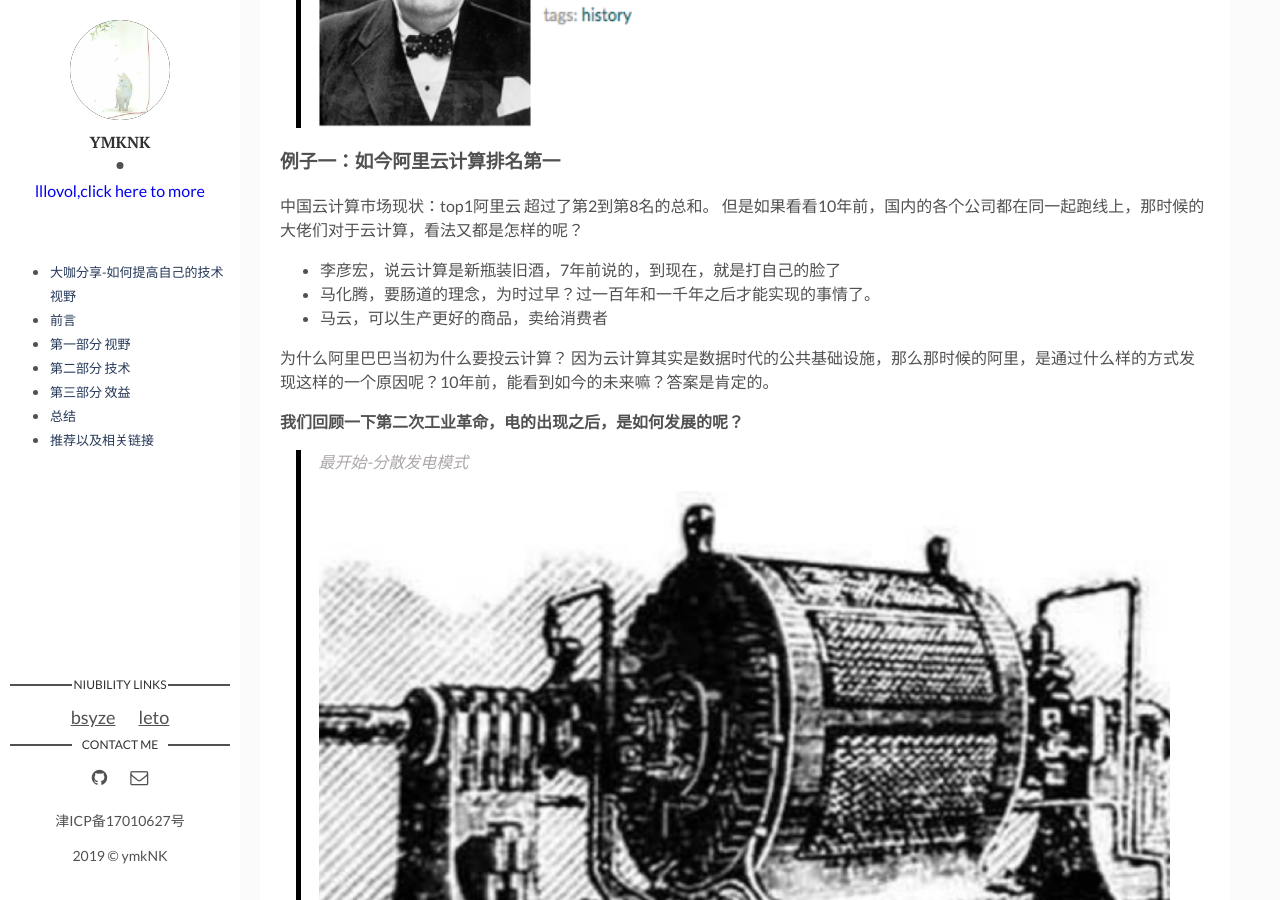
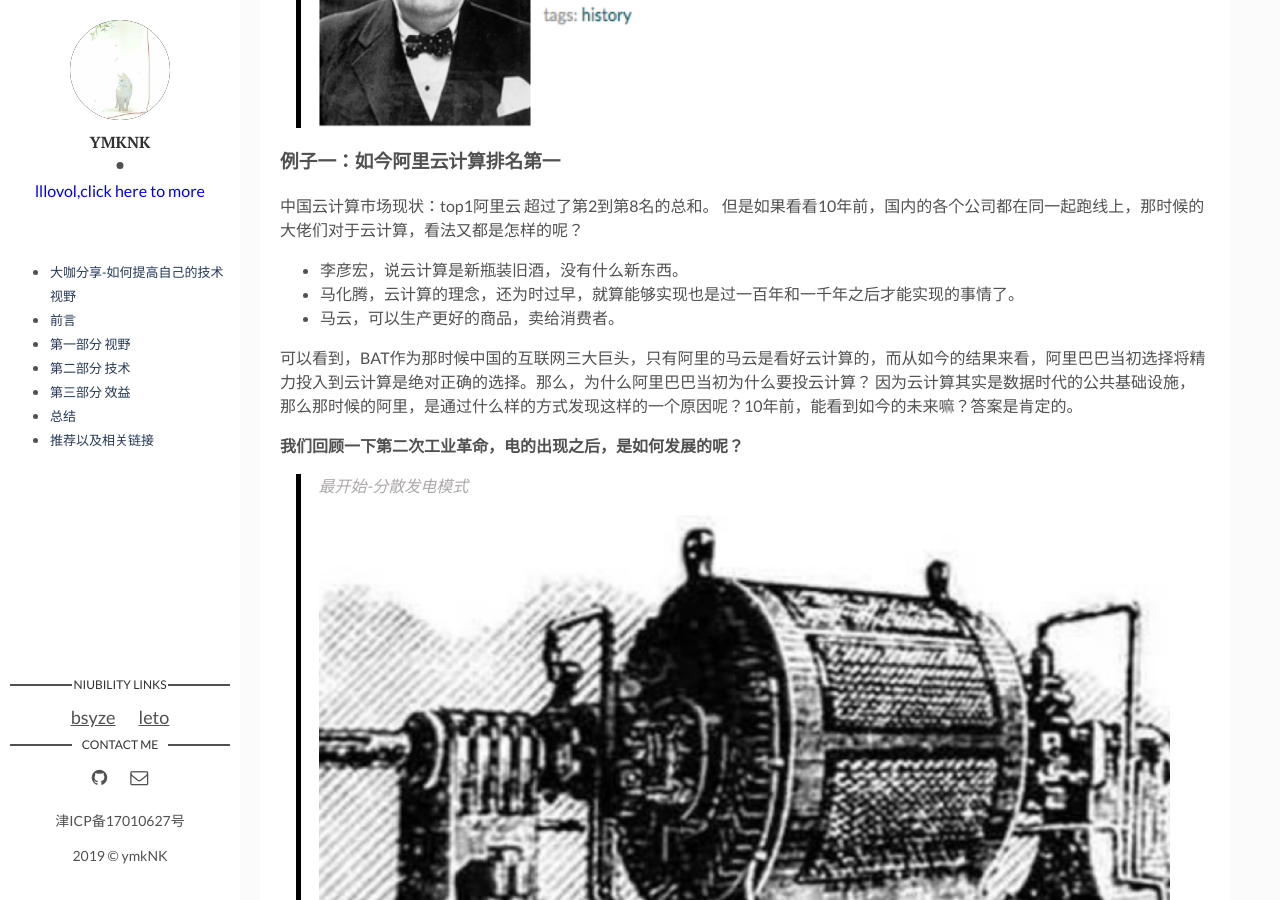
Before and after one commit to ymkNK/ymkNK.github.io, a Jekyll site: the page built from _posts/note/2019-08-08-improve-our-vision.md, in a window 1280 px wide and 900 px high, scrolled down 1212 px. Built offline with Jekyll 4.4.1, drawn with Linux system fonts in a browser that asks for light colours; comment, search, counter and statistics services are not loaded.

Commit message:
2019-08-14-fix-wrong-words

```diff
--- a/_posts/note/2019-08-08-improve-our-vision.md
+++ b/_posts/note/2019-08-08-improve-our-vision.md
@@ -26,11 +26,11 @@
 中国云计算市场现状：top1阿里云 超过了第2到第8名的总和。
 但是如果看看10年前，国内的各个公司都在同一起跑线上，那时候的大佬们对于云计算，看法又都是怎样的呢？
 
-- 李彦宏，说云计算是新瓶装旧酒，7年前说的，到现在，就是打自己的脸了
-- 马化腾，要肠道的理念，为时过早？过一百年和一千年之后才能实现的事情了。
-- 马云，可以生产更好的商品，卖给消费者
+- 李彦宏，说云计算是新瓶装旧酒，没有什么新东西。
+- 马化腾，云计算的理念，还为时过早，就算能够实现也是过一百年和一千年之后才能实现的事情了。
+- 马云，可以生产更好的商品，卖给消费者。
 
-为什么阿里巴巴当初为什么要投云计算？
+可以看到，BAT作为那时候中国的互联网三大巨头，只有阿里的马云是看好云计算的，而从如今的结果来看，阿里巴巴当初选择将精力投入到云计算是绝对正确的选择。那么，为什么阿里巴巴当初为什么要投云计算？
 因为云计算其实是数据时代的公共基础设施，那么那时候的阿里，是通过什么样的方式发现这样的一个原因呢？10年前，能看到如今的未来嘛？答案是肯定的。
 
 **我们回顾一下第二次工业革命，电的出现之后，是如何发展的呢？**
```
